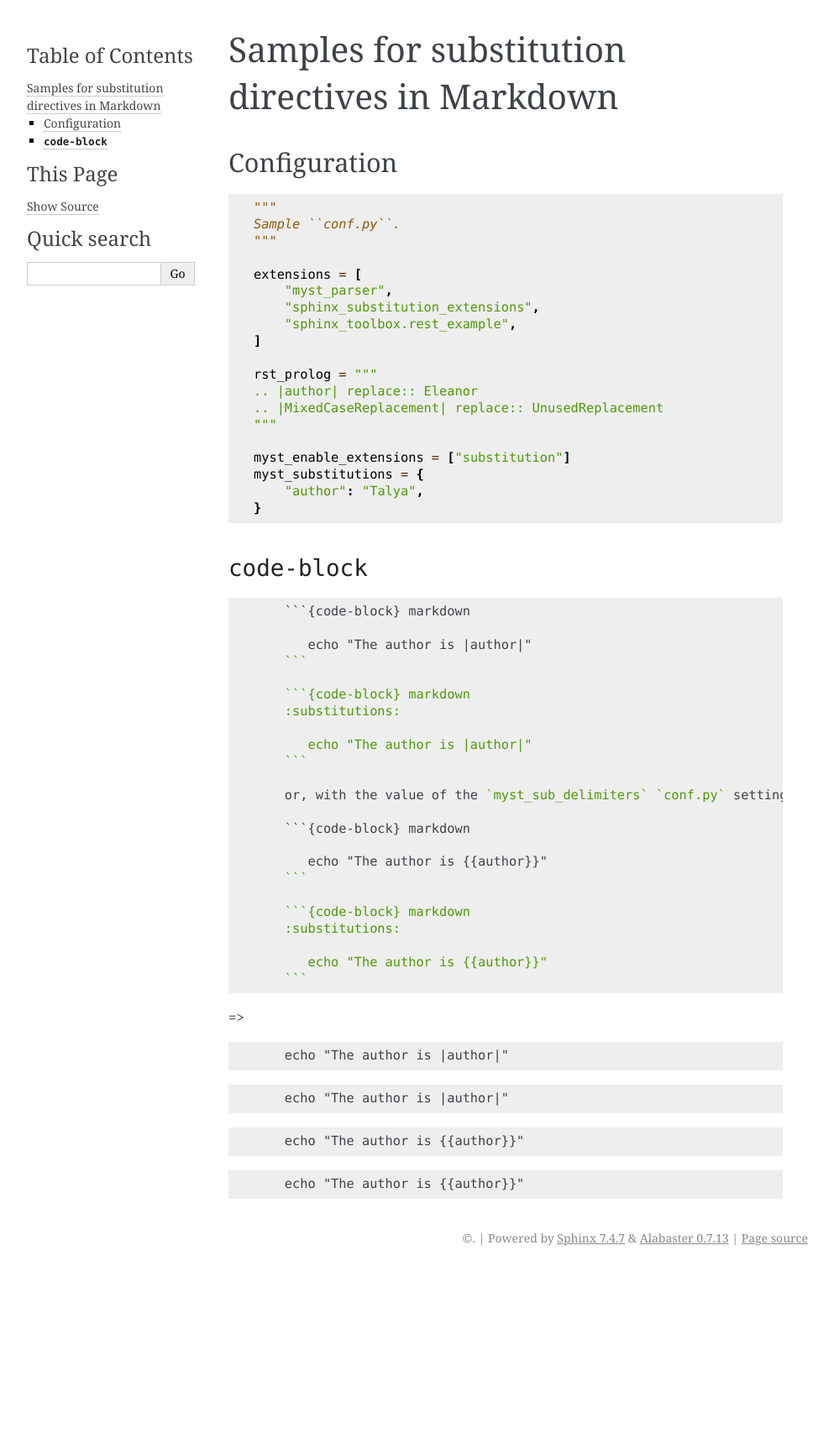
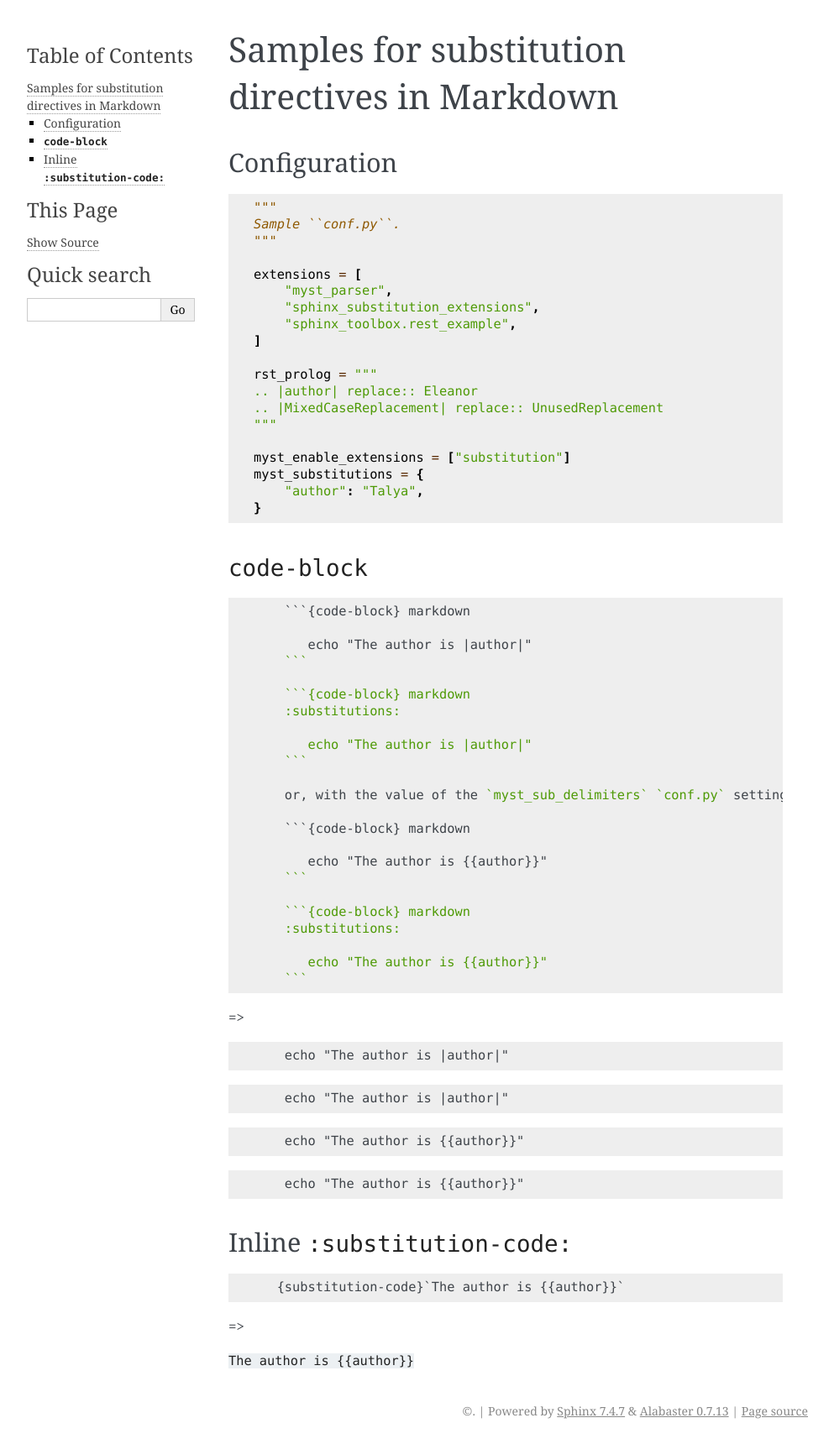
Before and after one commit to adamtheturtle/sphinx-substitution-extensions, a Sphinx documentation site: the page built from sample/source/markdown_sample.md, in a window 1280 px wide. Shown: the whole page at 84% size, without its empty margins (148-1141 px from the left). Built offline with Sphinx 7.4.7, drawn with Linux system fonts in a browser that asks for light colours; cross-references to code outside the pages are shown as plain code; before the commit the page ends 1514 px from its top, so only the background shows below that.

Commit message:
Add substitution-code to sample

````diff
--- a/sample/source/markdown_sample.md
+++ b/sample/source/markdown_sample.md
@@ -61,3 +61,15 @@ Configuration
 
     echo "The author is {{author}}"
 ```
+
+Inline ``:substitution-code:``
+------------------------------
+
+```{code-block} markdown
+
+   {substitution-code}`The author is {{author}}`
+```
+
+=>
+
+{substitution-code}`The author is {{author}}`
````
